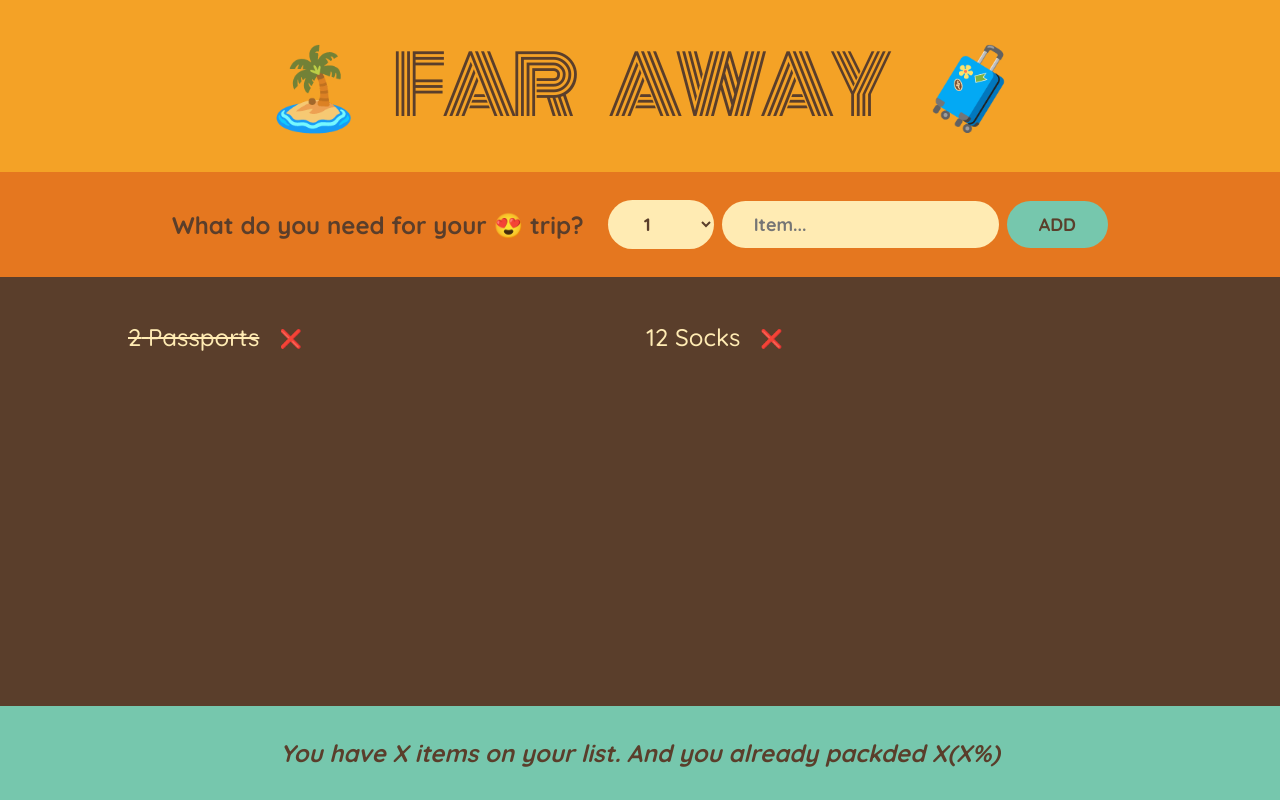
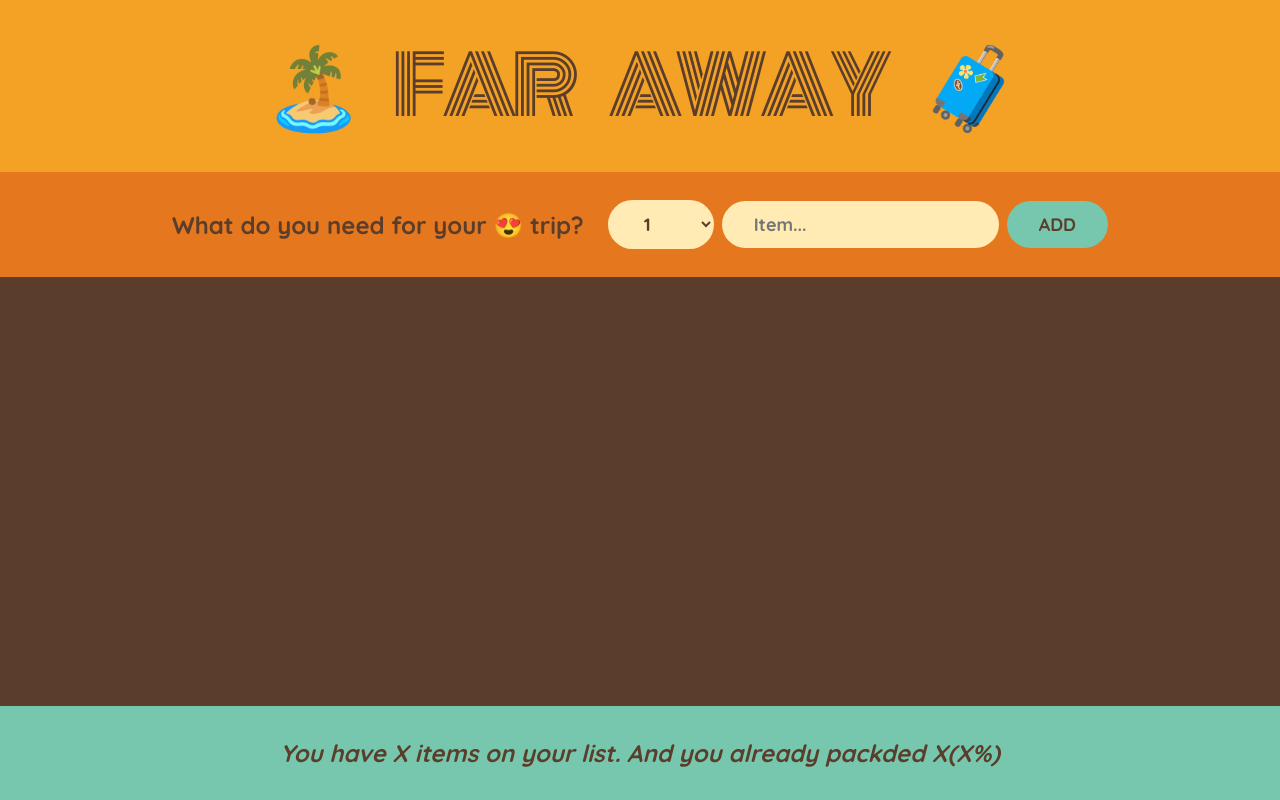
Before and after one commit to AnhtuanUit/React-Course-Learning-Parts, a React (Create React App) app in the folder 05-travel-list/: page / in a window 1280 px wide. Built offline with nearby package versions, Linux system fonts and the light colour scheme; the HTML template or start-up script is replaced by a standard one.

Commit message:
Thinking About State and Lifting State Up

```diff
--- a/05-travel-list/src/App.js
+++ b/05-travel-list/src/App.js
@@ -6,11 +6,17 @@ const initialItems = [
 ];
 
 export default function App() {
+  const [items, setItems] = useState([]);
+
+  function handleAddItems(item) {
+    setItems(sItems => [...sItems, item]);
+  }
+
   return (
     <div className="app">
       <Header />
-      <Form />
-      <PackageList />
+      <Form onAddItems={handleAddItems} />
+      <PackageList items={items} />
       <Stats />
     </div>
   );
@@ -20,7 +26,7 @@ function Header() {
   return <h1>🏝️ FAR AWAY 🧳</h1>;
 }
 
-function Form() {
+function Form({ onAddItems }) {
   const [description, setDescription] = useState('');
   const [quantity, setQuantity] = useState(1);
 
@@ -31,14 +37,14 @@ function Form() {
     if (!description) return;
     // 1) Create item data
     const item = {
-      id: initialItems.at(-1).id + 1,
+      id: Date.now(),
       description,
       quantity,
       packed: false,
     };
-    // 2) Push to global items
-    console.log(item);
-    initialItems.push(item);
+    // 2)
+    onAddItems(item);
+
     // 3) Clearn the input
     setDescription('');
     setQuantity(1);
@@ -64,11 +70,11 @@ function Form() {
   );
 }
 
-function PackageList() {
+function PackageList({ items }) {
   return (
     <div className="list">
       <ul>
-        {initialItems.map(item => (
+        {items.map(item => (
           <Item key={item.id} item={item} />
         ))}
       </ul>
```
